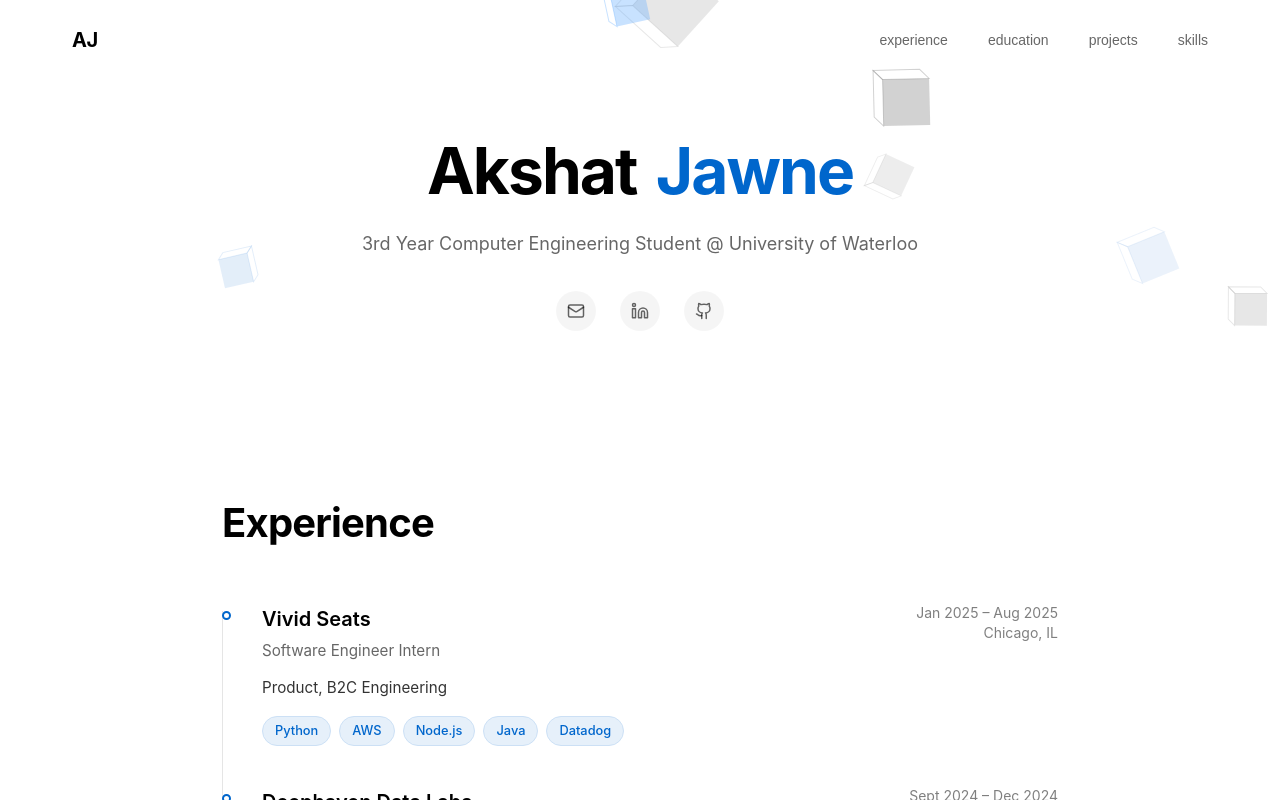
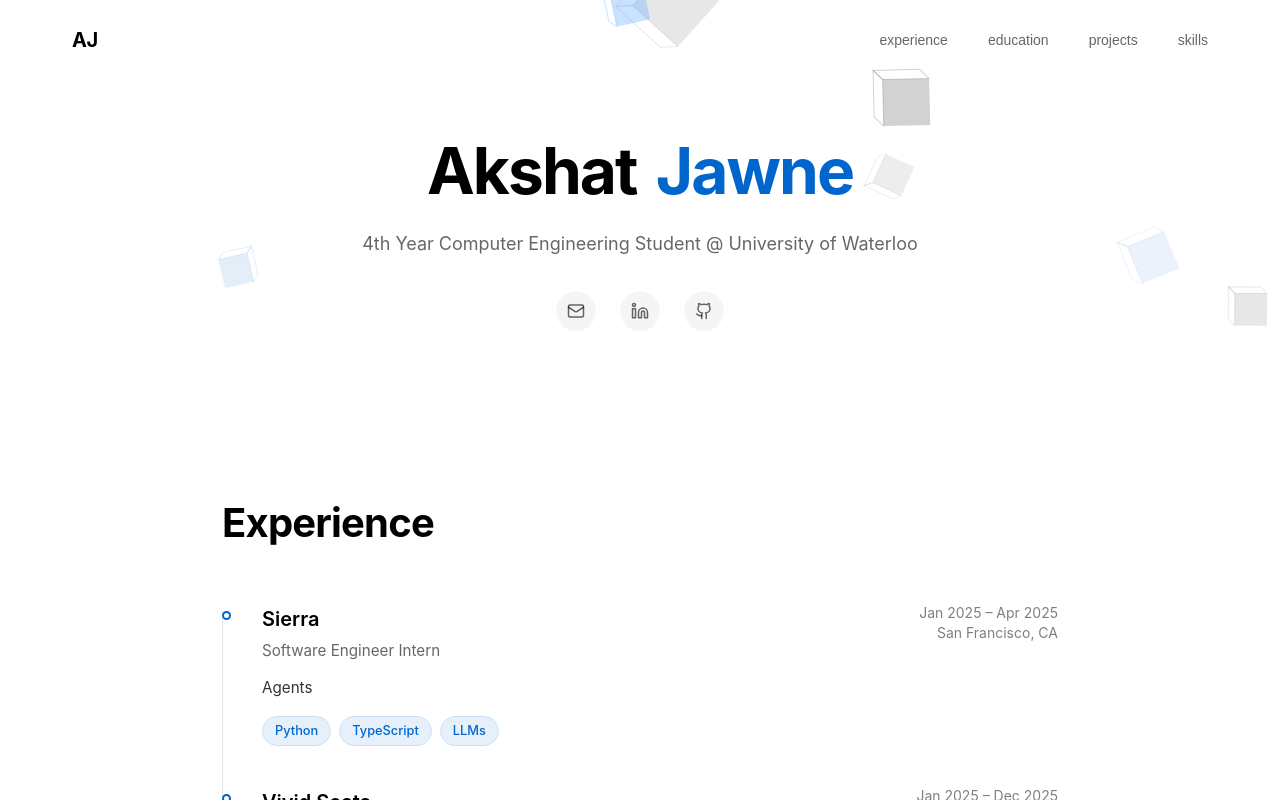
Before and after one commit to AkshatJawne/akshat-jawne-portfolio-v2, a React (Vite) app: page / in a window 1280 px wide. Shown: the top 800 px of the page. Built offline with nearby package versions, Linux system fonts and the light colour scheme; a web font is replaced by a local one.

Commit message:
update to include sierra

```diff
--- a/src/components/Hero/Hero.tsx
+++ b/src/components/Hero/Hero.tsx
@@ -12,7 +12,7 @@ const Hero: React.FC = () => {
             <span className={styles.lastName}>Jawne</span>
           </h1>
           <div className={styles.bioLine}>
-            3rd Year Computer Engineering Student @ University of Waterloo
+            4th Year Computer Engineering Student @ University of Waterloo
           </div>
         </div>
 
--- a/src/data/experience.ts
+++ b/src/data/experience.ts
@@ -2,10 +2,19 @@ import { type ExperienceItem } from '../types';
 
 export const experienceData: ExperienceItem[] = [
   {
+    company: "Sierra",
+    companyUrl: "https://sierra.ai/",
+    role: "Software Engineer Intern",
+    period: "Jan 2025 – Apr 2025",
+    location: "San Francisco, CA",
+    description: "Agents",
+    skills: ["Python", "TypeScript", "LLMs"]
+  },
+  {
     company: "Vivid Seats",
     companyUrl: "https://www.vividseats.com",
     role: "Software Engineer Intern",
-    period: "Jan 2025 – Aug 2025",
+    period: "Jan 2025 – Dec 2025",
     location: "Chicago, IL",
     description: "Product, B2C Engineering",
     skills: ["Python", "AWS", "Node.js", "Java", "Datadog"]
```
Also changed, not shown: 1 other file (tests, documents, lock files or other folders).
